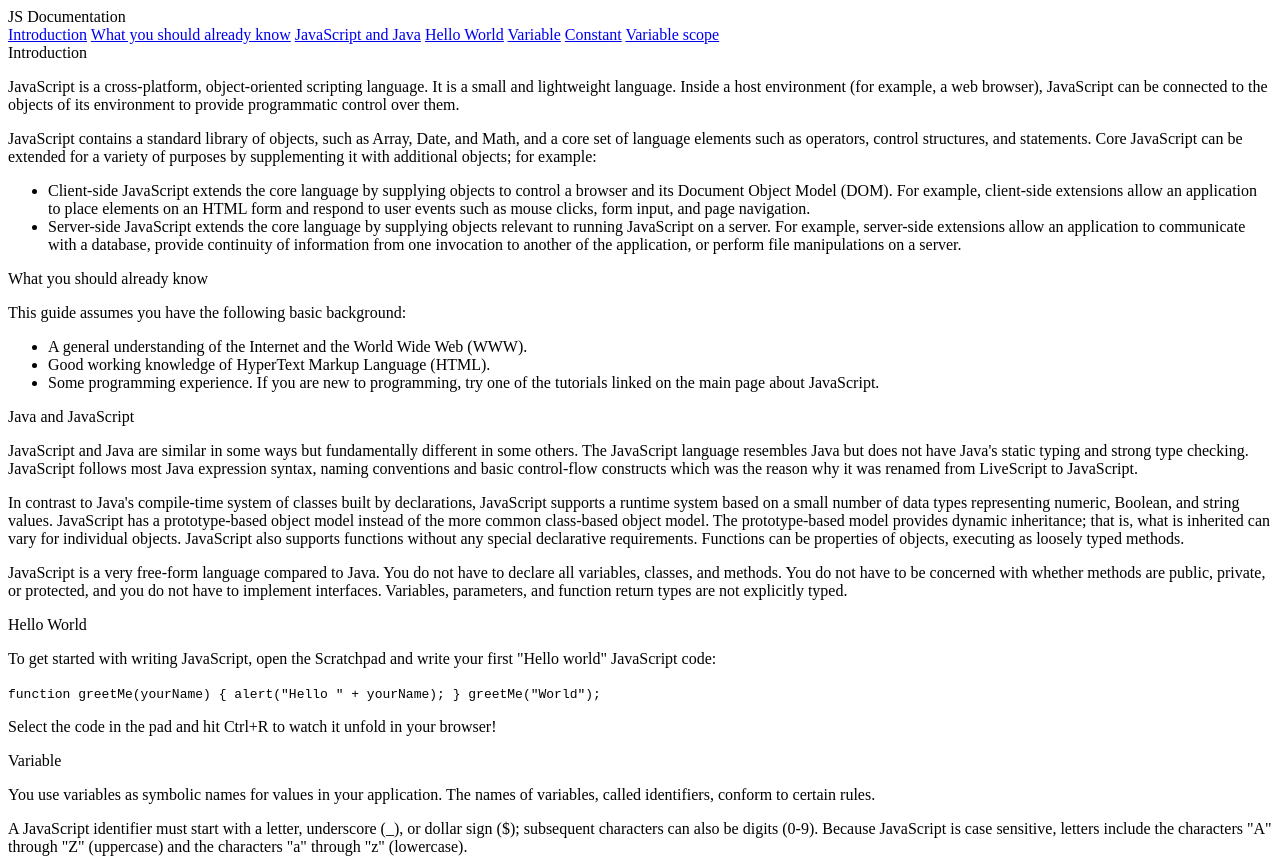
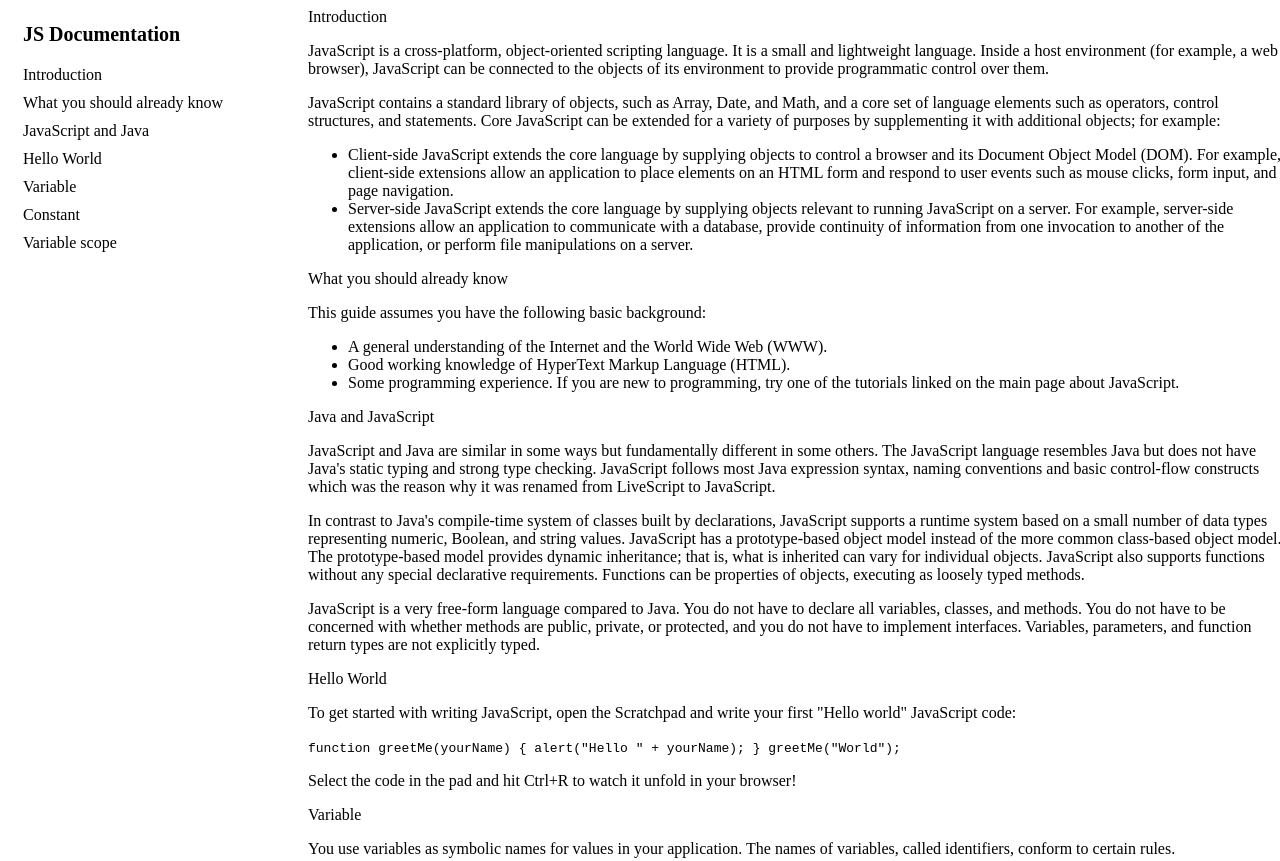
Before and after one commit to Perfectizihirwe/Microverse-Muhammad-Perfect, a plain HTML site: page index.html in a window 1280 px wide. Shown: the top 861 px of the page. Drawn offline with Linux system fonts and the light colour scheme; a script that the page names is missing.

Commit message:
adding css

```diff
--- a/css/style.css
+++ b/css/style.css
@@ -0,0 +1,66 @@
+/* @media screen and (max-width: 600px) {
+    body {
+        background-color: gainsboro;
+    }
+
+    #navbar {
+        display: flex;
+        flex: 1;
+    }
+
+    #main-doc {
+        width: 100vw;
+        padding-left: 250px;
+    }
+} */
+
+@media screen and (max-width: 600px) {
+    #navbar {
+        display: flex;
+    }
+}
+
+body {
+    display: flex;
+    flex-direction: row;
+    width: 100vw;
+    height: 100vh;
+}
+
+#navbar {
+    display: flex;
+    flex-direction: column;
+    flex: 1;
+    height: 100vh;
+    padding: 15px;
+    position: fixed;
+    border-right-style: solid;
+    border-right: 10px;
+    border-color: black;
+}
+
+#main-doc {
+    display: flex;
+    flex-direction: column;
+    flex: 7;
+    padding-left: 300px;
+}
+
+#main-header  {
+    font-size: 20px;
+    font-weight: bold;
+    margin-bottom: 20px;
+}
+
+a {
+    color: black;
+    text-decoration: none;
+
+}
+
+.nav-link {
+    margin-bottom: 10px;
+    border-bottom-style: block;
+    border-bottom: 1px;
+    border-color: black;
+}
--- a/index.html
+++ b/index.html
@@ -10,7 +10,7 @@
     <script src="https://cdn.freecodecamp.org/testable-projects-fcc/v1/bundle.js"></script>
     <script  src="js/inde/usr/share/code/resources/app/out/vs/code/electron-sandbox/workbench/workbench.htmlx.js"></script>
     <nav id="navbar">
-      <header>JS Documentation</header>
+      <header id="main-header">JS Documentation</header>
       <a class="nav-link" href="#Introduction">Introduction</a>
       <a class="nav-link" href="#What_you_should_already_know">What you should already know</a>
       <a class="nav-link" href="#JavaScript_and_Java">JavaScript and Java</a>
```
